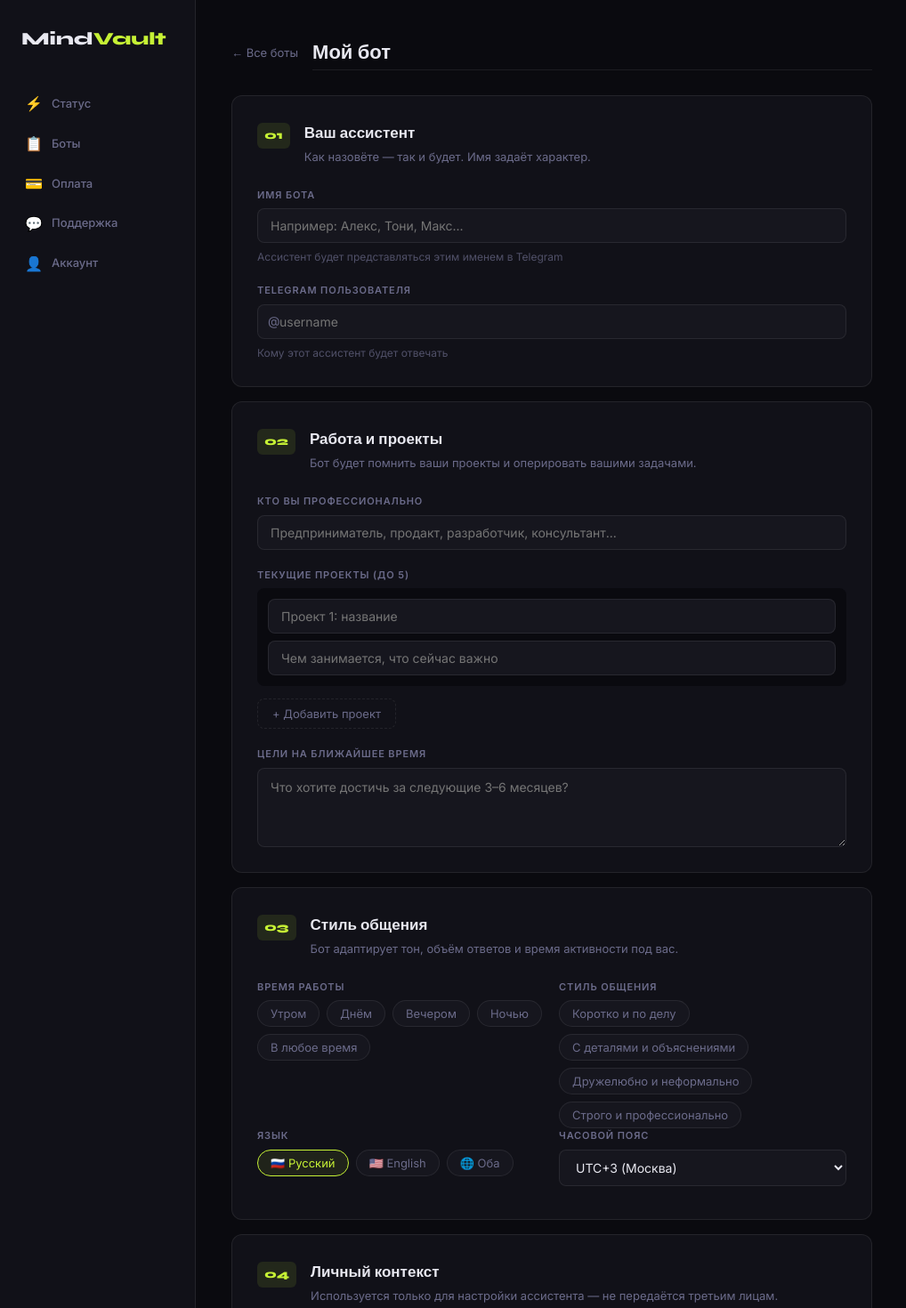
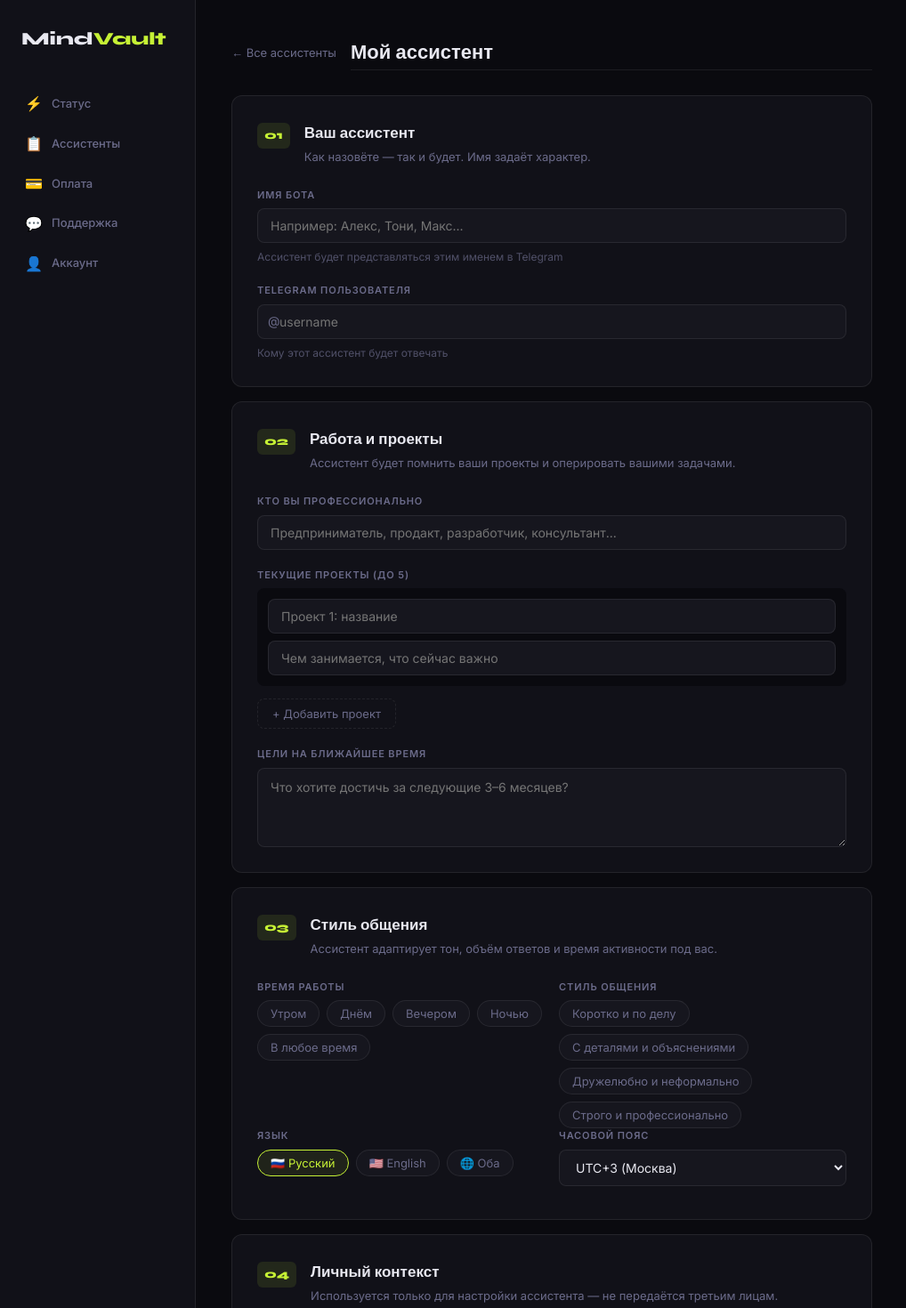
Before and after one commit to kislyakovma/mindvault-console, a Next.js app in the folder apps/web/: page /app/brief/1 in a window 1280 px wide. Shown: the top 1470 px of the page at 89% size, without its empty margins (0-1018 px from the left). Built offline with nearby package versions, Linux system fonts and the light colour scheme; no server answers.

Commit message:
refactor: rename 'Бот' → 'Ассистент' in all UI

```diff
--- a/apps/web/src/app/app/admin/page.tsx
+++ b/apps/web/src/app/app/admin/page.tsx
@@ -188,7 +188,7 @@ export default function AdminPage() {
                       {u.role === 'ADMIN' ? '👤' : '🛡'}
                     </button>
                   )}
-                  <button className={styles.actionBtn} onClick={() => router.push(`/app/admin/users/${u.id}`)} title="Боты">📋</button>
+                  <button className={styles.actionBtn} onClick={() => router.push(`/app/admin/users/${u.id}`)} title="Ассистенты">📋</button>
                   <button className={styles.actionBtn} onClick={() => resetPassword(u.id)} title="Сбросить пароль">🔑</button>
                   <button className={`${styles.actionBtn} ${styles.danger}`} onClick={() => deleteUser(u.id, u.email)} title="Удалить">🗑</button>
                 </div>
--- a/apps/web/src/app/app/brief/[id]/page.tsx
+++ b/apps/web/src/app/app/brief/[id]/page.tsx
@@ -13,7 +13,7 @@ export default function BriefEditorPage() {
   const router = useRouter()
   const id = params?.id as string
 
-  const [briefTitle, setBriefTitle] = useState('Мой бот')
+  const [briefTitle, setBriefTitle] = useState('Мой ассистент')
   const [botName, setBotName] = useState('')
   const [tg, setTg] = useState('')
   const [role, setRole] = useState('')
@@ -74,12 +74,12 @@ export default function BriefEditorPage() {
   return (
     <div className={styles.page}>
       <div className={styles.editorHeader}>
-        <Link href="/app/brief" className={styles.backLink}>← Все боты</Link>
+        <Link href="/app/brief" className={styles.backLink}>← Все ассистенты</Link>
         <input
           className={styles.titleInput}
           value={briefTitle}
           onChange={e => setBriefTitle(e.target.value)}
-          placeholder="Название бота"
+          placeholder="Название ассистента"
         />
       </div>
 
@@ -108,7 +108,7 @@ export default function BriefEditorPage() {
           <div className={styles.blockNum}>02</div>
           <div>
             <div className={styles.blockTitle}>Работа и проекты</div>
-            <div className={styles.blockHint}>Бот будет помнить ваши проекты и оперировать вашими задачами.</div>
+            <div className={styles.blockHint}>Ассистент будет помнить ваши проекты и оперировать вашими задачами.</div>
           </div>
         </div>
         <div className={styles.section}>
@@ -136,7 +136,7 @@ export default function BriefEditorPage() {
           <div className={styles.blockNum}>03</div>
           <div>
             <div className={styles.blockTitle}>Стиль общения</div>
-            <div className={styles.blockHint}>Бот адаптирует тон, объём ответов и время активности под вас.</div>
+            <div className={styles.blockHint}>Ассистент адаптирует тон, объём ответов и время активности под вас.</div>
           </div>
         </div>
         <div className={styles.twoCol}>
--- a/apps/web/src/components/Sidebar.tsx
+++ b/apps/web/src/components/Sidebar.tsx
@@ -6,7 +6,7 @@ import styles from './Sidebar.module.css'
 
 const links = [
   { href: '/app', label: 'Статус', icon: '⚡' },
-  { href: '/app/brief', label: 'Боты', icon: '📋' },
+  { href: '/app/brief', label: 'Ассистенты', icon: '📋' },
   { href: '/app/billing', label: 'Оплата', icon: '💳' },
   { href: '/app/support', label: 'Поддержка', icon: '💬' },
   { href: '/app/account', label: 'Аккаунт', icon: '👤' },
```
Also changed, not shown: apps/web/src/app/app/admin/users/[id]/page.tsx (+5 -5 lines), apps/web/src/app/app/brief/page.tsx (+5 -5 lines), apps/web/src/app/app/page.tsx (+8 -8 lines).
